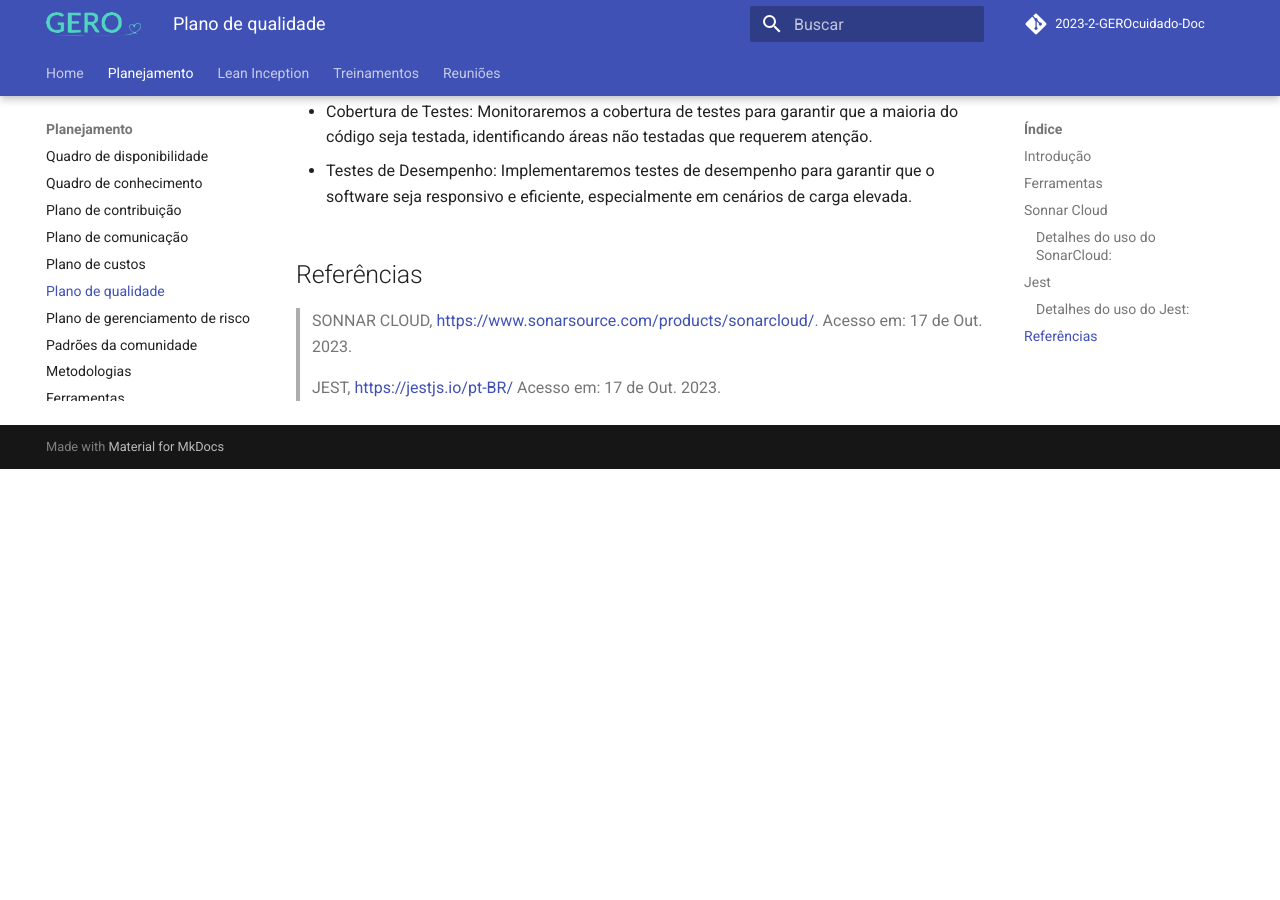
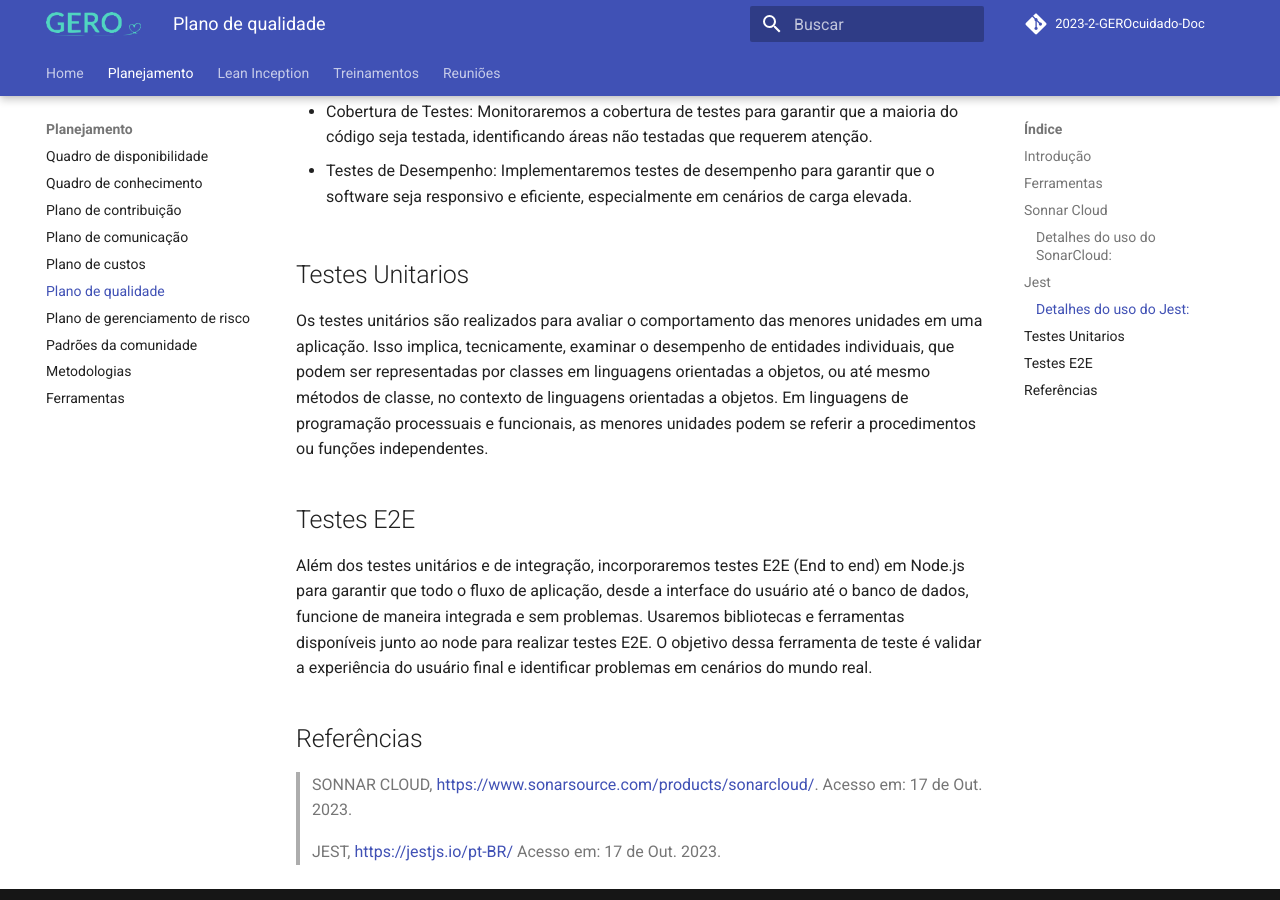
Before and after one commit to fga-eps-mds/2023-2-GEROcuidado-Doc, an MkDocs documentation site: the page built from docs/planejamento/plano_de_qualidade.md, in a window 1280 px wide and 900 px high, scrolled down 1568 px. Built offline with MkDocs 1.6.1 and Material for MkDocs 9.7.7, drawn with Linux system fonts in a browser that asks for light colours; comment, search, counter and statistics services are not loaded; before the commit the page ends 2037 px from its top, so only the background shows below that.

Commit message:
Adicionando testes E2E, unitarios e de integracao

```diff
--- a/docs/planejamento/plano_de_qualidade.md
+++ b/docs/planejamento/plano_de_qualidade.md
@@ -39,6 +39,15 @@ O Jest é um framework de teste JavaScript amplamente utilizado para testar apli
 
 - Testes de Desempenho: Implementaremos testes de desempenho para garantir que o software seja responsivo e eficiente, especialmente em cenários de carga elevada.
 
+
+## Testes Unitarios
+
+Os testes unitários são realizados para avaliar o comportamento das menores unidades em uma aplicação. Isso implica, tecnicamente, examinar o desempenho de entidades individuais, que podem ser representadas por classes em linguagens orientadas a objetos, ou até mesmo métodos de classe, no contexto de linguagens orientadas a objetos. Em linguagens de programação processuais e funcionais, as menores unidades podem se referir a procedimentos ou funções independentes.
+
+## Testes E2E
+
+Além dos testes unitários e de integração, incorporaremos testes E2E (End to end) em Node.js para garantir que todo o fluxo de aplicação, desde a interface do usuário até o banco de dados, funcione de maneira integrada e sem problemas. Usaremos bibliotecas e ferramentas disponíveis junto ao node para realizar testes E2E. O objetivo dessa ferramenta de teste é validar a experiência do usuário final e identificar problemas em cenários do mundo real.
+
 ## Referências
 
 > SONNAR CLOUD, <https://www.sonarsource.com/products/sonarcloud/>. Acesso em: 17 de Out. 2023.
```
